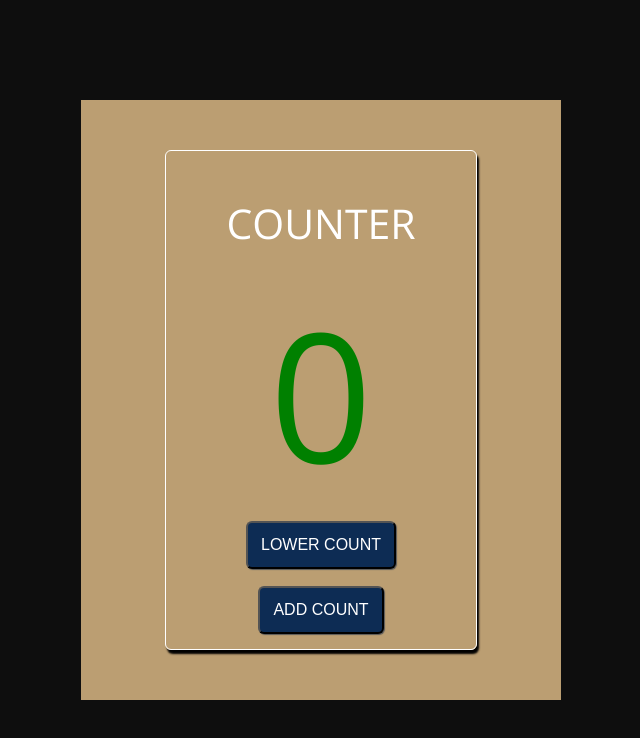
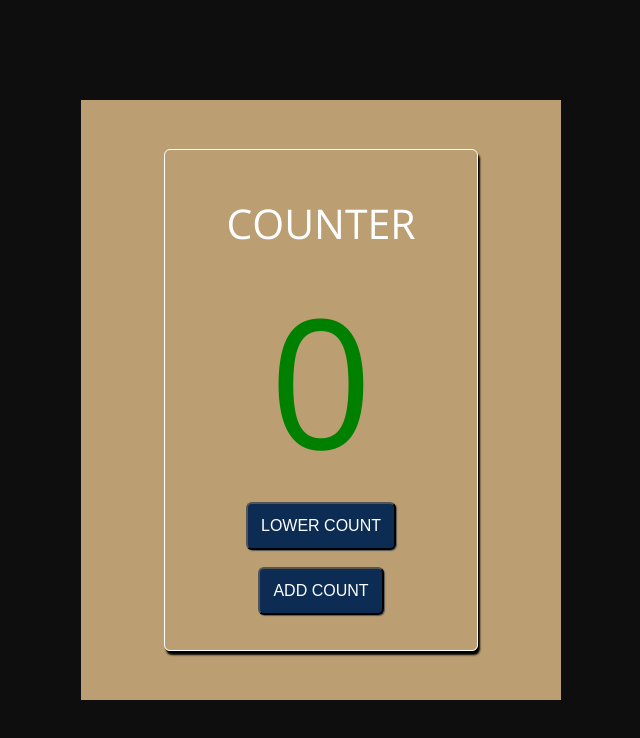
Before and after one commit to svg-code/counter, a plain HTML site: page index.html in a window 1280 px wide. Shown: the whole page, without its empty margins (319-959 px from the left). Drawn offline with nearby package versions, Linux system fonts and the light colour scheme.

Commit message:
first commit

```diff
--- a/index.html
+++ b/index.html
@@ -6,20 +6,79 @@
     <meta name="viewport" content="width=device-width, initial-scale=1.0">
     <link href="https://fonts.googleapis.com/css2?family=Open+Sans:wght@400;700&family=Raleway:wght@700&display=swap"
     rel="stylesheet">
-    <link rel="stylesheet" type="text/css" href="style.css">
     <title>Counter</title>
 </head>
-<body>
-    <div class="container">
-        <div class="inner">
-            <div class="counter">
+<body
+    style= "margin: 0;
+            padding: 0;
+            box-sizing: border-box;
+            background-color: rgb(14, 14, 14);">
+    <div class="container"
+        style= "width: 37.5%;
+                height: 600px;
+                display: flex;
+                justify-content: center;
+                align-items: center;
+                position: absolute;
+                top: 50%;
+                left: 50%;
+                transform: translate(-50%, -50%);
+                flex-direction: column;
+                background-color: #BB9E72;
+                font-family: 'Open Sans', sans-serif;">
+        <div class="inner"
+            style= "width: 65%;
+                    height: 500px;
+                    border: 1px solid #fff;
+                    box-shadow: 2px 4px 2px #000;
+                    text-align: center;
+                    text-transform: uppercase;
+                    display: flex;
+                    flex-direction: column;
+                    justify-content: center;
+                    border-radius: 6px;">
+            <div class="counter"
+                style= "font-size: 41px;
+                        color: #fff;
+                        position: relative;
+                        top: 20px;
+                        margin: 0 0 20px 0;">
                 <p>Counter</p>
             </div>
-            <div class="number">
+            <div class="number"
+                style= " font-size: 180px;
+                        position: relative;
+                        top: -35px;
+                        color: #008000;">
             </div>
-            <div class="change-count">
-                <button class="btn lower">Lower Count</button>
-                <button class="btn add">Add Count</button>
+            <div class="change-count"
+                style= " display: flex;
+                        flex-direction: column;
+                         align-items: center;
+                        position: relative;
+                        top: -35px;">
+                <button class="btn lower"
+                        style= "  padding: 13px;
+                                text-transform: uppercase;
+                                background-color: #0D2C54;
+                                 color: #fff;
+                                 font-size: 16px;
+                                border-radius: 6px;
+                                margin-bottom: 17px;
+                                box-shadow: 1px 1px 1px rgb(89, 89, 89);
+                                cursor: pointer;
+                                transition: all 0.4s;">Lower Count</button>
+                <button class="btn add"
+                        style= "  padding: 13px;
+                                text-transform: uppercase;
+                                background-color: #0D2C54;
+                                color: #fff;
+                                font-size: 16px;
+                                border-radius: 6px;
+                                margin-bottom: 17px;
+                                box-shadow: 1px 1px 1px rgb(89, 89, 89);
+                                cursor: pointer;
+                                transition: all 0.4s;">Add Count</button>
             </div>
         </div>
     </div>
--- a/style.css
+++ /dev/null
@@ -1,79 +0,0 @@
-* {
-    margin: 0;
-    padding: 0;
-    box-sizing: border-box;
-}
-
-body {
-    background-color: rgb(14, 14, 14);
-}
-
-body .container {
-    width: 37.5%;
-    height: 600px;
-    display: flex;
-    justify-content: center;
-    align-items: center;
-    position: absolute;
-    top: 50%;
-    left: 50%;
-    transform: translate(-50%, -50%);
-    flex-direction: column;
-    background-color: #BB9E72;
-    font-family: 'Open Sans', sans-serif;
-}
-
-body .container .inner {
-    width: 65%;
-    height: 500px;
-    border: 1px solid #fff;
-    box-shadow: 2px 4px 2px #000;
-    text-align: center;
-    text-transform: uppercase;
-    display: flex;
-    flex-direction: column;
-    justify-content: center;
-    border-radius: 6px;
-}
-
-body .container .inner .counter {
-    font-size: 41px;
-    color: #fff;
-    position: relative;
-    top: 20px;
-    margin: 0 0 20px 0;
-}
-
-body .container .inner .number {
-    font-size: 180px;
-    position: relative;
-    top: 20px;
-    color: #008000;
-}
-
-body .container .inner .change-count {
-    display: flex;
-    flex-direction: column;
-    align-items: center;
-    position: relative;
-    top: 25px;
-}
-
-body .container .inner .change-count .btn {
-    padding: 13px;
-    text-transform: uppercase;
-    background-color: #0D2C54;
-    color: #fff;
-    font-size: 16px;
-    border-radius: 6px;
-    margin-bottom: 17px;
-    box-shadow: 1px 1px 1px rgb(89, 89, 89);
-    cursor: pointer;
-    transition: all 0.4s;
-}
-
-body .container .inner .change-count .btn:hover,
-body .container .inner .change-count .btn:active {
-    background-color: #174a8c;
-    transform: scale(1.1);
-}
```
